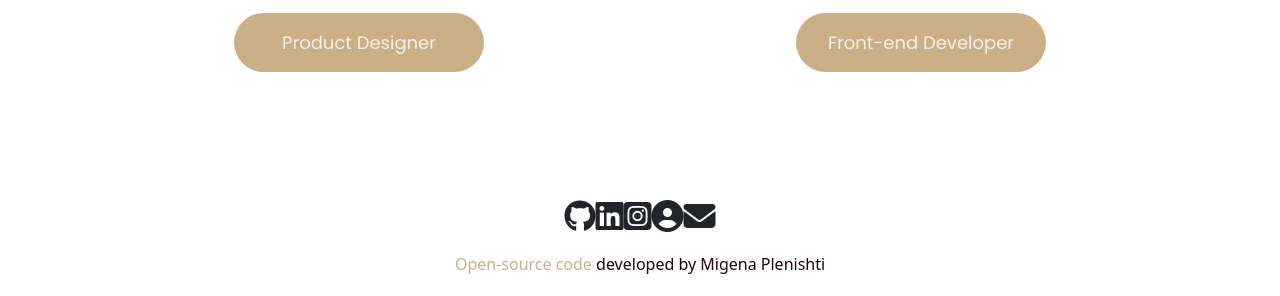
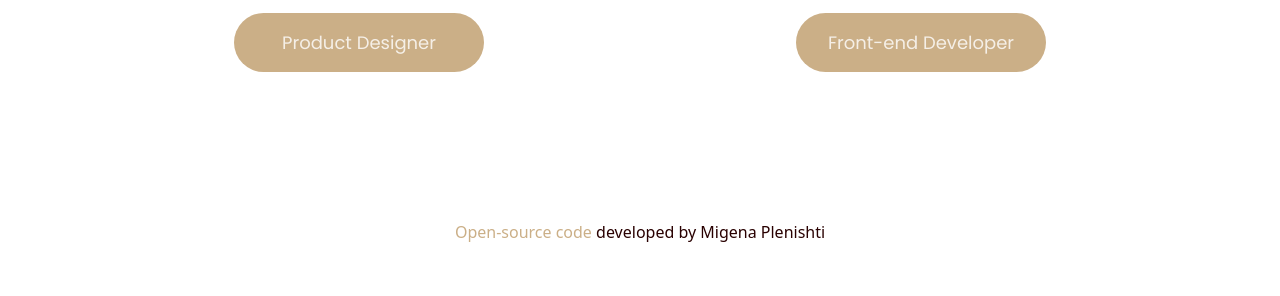
Before and after one commit to MigenaPl/responsive-portfolio-mp, a plain HTML site: page index.html in a window 1280 px wide. Shown: the part 1162-1458 px from the top of the page. After the commit the page ends 1426 px from the top, so only its background shows below. Drawn offline with nearby package versions, Linux system fonts and the light colour scheme; a web font is replaced by a local one.

Commit message:
index html update

```diff
--- a/index.html
+++ b/index.html
@@ -116,7 +116,7 @@
     <div class="page-background">
       <div class="container home-container">
         <div class="row">
-          <div class="col-sm">
+          <div class="col-md">
             <div class="row">
               <img
                 src="media/Plenishti_curved_folding_5.png"
@@ -133,7 +133,7 @@
               >
             </div>
           </div>
-          <div class="col-sm">
+          <div class="col-md">
             <div class="row">
               <img
                 src="media/Plenishti_curved_folding_5.png"
@@ -152,13 +152,7 @@
           </div>
         </div>
       </div>
-      <div class="contact-icons">
-        <i class="fa-brands fa-github"></i>
-        <i class="fa-brands fa-linkedin"></i>
-        <i class="fa-brands fa-square-instagram"></i>
-        <i class="fa-solid fa-circle-user"></i>
-        <i class="fa-solid fa-envelope"></i>
-      </div>
+
       <div class="footer-branding">
         <a
           href="https://github.com/MigenaPl/responsive-portfolio-mp"
```
